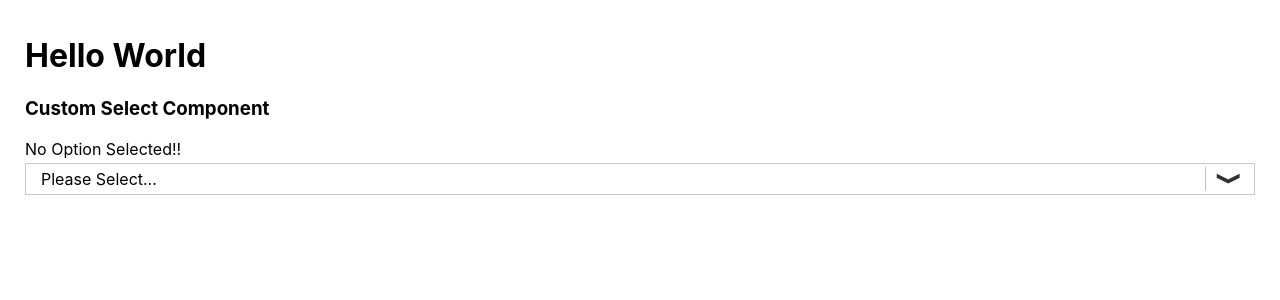
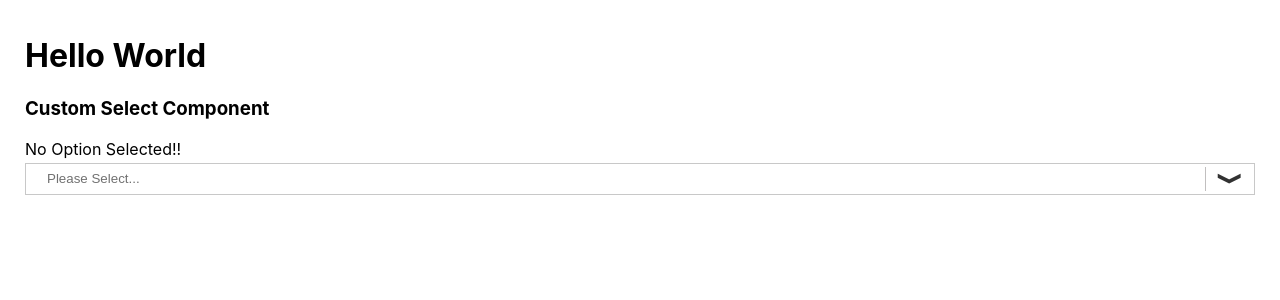
Before and after one commit to mirsujat/component-pro, a React (Create React App) app: page / in a window 1280 px wide. Shown: the top 300 px of the page. Built offline with nearby package versions, Linux system fonts and the light colour scheme.

Commit message:
onFocus and onBlur fucntionality added

```diff
--- a/src/App.css
+++ b/src/App.css
@@ -198,6 +198,16 @@ fieldset {
 .placeholder:hover {
   border: 1px solid rgba(119, 118, 118, 0.8);
 }
+button {
+  text-align: center;
+  background-color: #fff;
+}
+.placeholder-text {
+  display: inline-block;
+  text-align: center;
+  padding: 6px 0px;
+  color: #717171;
+}
 
 .chips-text {
   display: flex;
--- a/src/App.js
+++ b/src/App.js
@@ -63,7 +63,8 @@ class App extends Component {
 
         <Select
           isMultiple
-          menuOpen
+          focus
+          blur
           chips
           placeholderChips
           options={INTERESTS}
--- a/src/components/Todo/Select/Input.js
+++ b/src/components/Todo/Select/Input.js
@@ -1,11 +1,16 @@
 import React from "react";
 
 const Input = (props) => (
-  <div className="placeholder">
+  <button
+    className="placeholder"
+    aria-haspopup="true"
+    aria-expanded={props.open}
+    onClick={props.onClick}
+  >
     <div className="placeholder-text">{props.placeholderText}</div>
     <div className="chips-text">{props.children}</div>
     <div className="indicator">{props.indicator}</div>
-  </div>
+  </button>
 );
 
 export default Input;
--- a/src/components/Todo/Select/Select.js
+++ b/src/components/Todo/Select/Select.js
@@ -11,7 +11,9 @@ class Select extends Component {
     chips: false,
     placeholder: "Please Select...",
     placeholderChips: false,
-    menuOpen: false,
+    menuOpen: false, //keeps the menu open when select items
+    focus: false,
+    blur: false,
     deselect: () => {},
   };
   constructor(props) {
@@ -23,6 +25,7 @@ class Select extends Component {
       isMenuOpen: false,
     };
     this.toggleContainer = React.createRef();
+    this.timeOutId = null;
   }
 
   // Life cycle method
@@ -59,6 +62,42 @@ class Select extends Component {
     ) {
       this.setState({ isOpen: false });
     }
+  };
+
+  //Handler method for onFocus
+  onClickHandler = () => {
+    const { focus, blur } = this.props;
+    if (focus && blur) {
+      this.setState((currentState) => ({
+        isOpen: !currentState.isOpen,
+      }));
+    }
+    return;
+  };
+
+  // We close the popover on the next tick by using setTimeout.
+  // This is necessary because we need to first check if
+  // another child of the element has received focus as
+  // the blur event fires prior to the new focus event.
+  onBlurHandler = () => {
+    const { focus, blur } = this.props;
+    if (focus && blur) {
+      this.timeOutId = setTimeout(() => {
+        this.setState({
+          isOpen: false,
+        });
+      });
+    }
+    return;
+  };
+
+  // If a child receives focus, do not close the popover.
+  onFocusHandler = () => {
+    const { focus, blur } = this.props;
+    if (focus && blur) {
+      clearTimeout(this.timeOutId);
+    }
+    return;
   };
 
   //menu open
@@ -133,7 +172,7 @@ class Select extends Component {
     if (placeholderChips && chips && selectedValue.length > 0) {
       return this.createChipsText();
     }
-    return this.props.placeholder;
+    return <span className="placeholder-text">{this.props.placeholder}</span>;
   };
 
   // create dropdown option with checkbox
@@ -181,6 +220,8 @@ class Select extends Component {
         className="multiselect_container"
         ref={this.toggleContainer}
         onClick={() => (menuOpen ? null : this.onClickinSideToShowPopup)}
+        onBlur={this.onBlurHandler}
+        onFocus={this.onFocusHandler}
       >
         {this.renderChips()}
 
@@ -198,7 +239,11 @@ class Select extends Component {
                 value={this.renderPlaceholderChips()}
               ></input>
               <div className="indicator">{this.indicator()}</div> */}
-              <Input indicator={this.indicator()}>
+              <Input
+                indicator={this.indicator()}
+                open={isOpen || isMenuOpen}
+                onClick={this.onClickHandler}
+              >
                 {this.renderPlaceholderChips()}
               </Input>
             </div>
```
